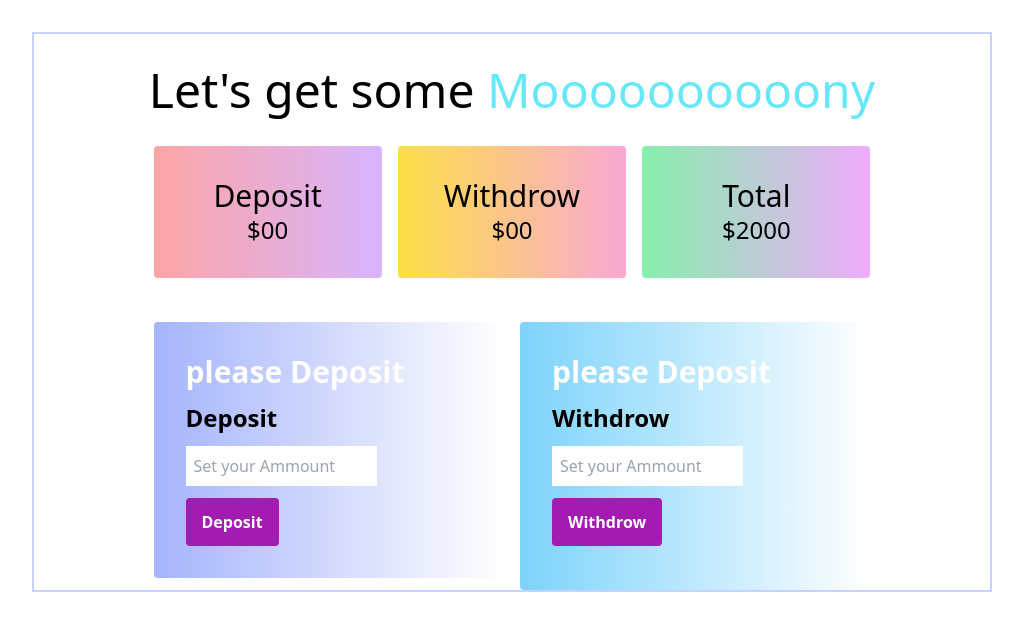
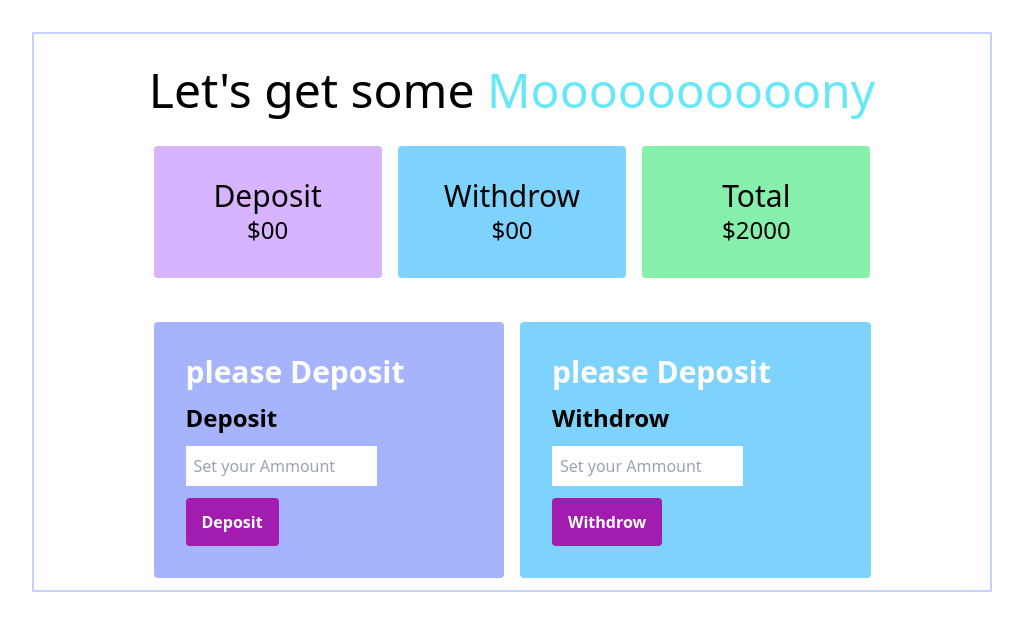
Before and after one commit to sibom007/baper-bank, a plain HTML site: page bank.html in a window 1280 px wide. Shown: the whole page, without its empty margins (128-1151 px from the left). Drawn offline with nearby package versions, Linux system fonts and the light colour scheme.

Commit message:
set colour

```diff
--- a/bank.html
+++ b/bank.html
@@ -12,15 +12,15 @@
  <main>
     <section>
        <div class="md:grid grid-cols-3 gap-4 w-9/12 mx-auto mt-8">
-         <div class="p-8 bg-gradient-to-r from-red-300 to-purple-300 text-center rounded mb-3">
+         <div class="p-8 bg-purple-300 text-center rounded mb-3">
             <h1 class="text-3xl">Deposit</h1>
             <h2 class="text-2xl">$<span id="setdepositvalue">00</span></h2>
          </div>
-         <div class="p-8 bg-gradient-to-r from-yellow-300 to-pink-300 text-center rounded mb-3">
+         <div class="p-8 bg-sky-300 text-center rounded mb-3">
             <h1 class="text-3xl">Withdrow</h1>
             <h2 class="text-2xl">$<span id="setwithdrow">00</span></h2>
          </div>
-         <div class="p-8 bg-gradient-to-r from-green-300 to-fuchsia-300 text-center rounded mb-3">
+         <div class="p-8 bg-green-300 text-center rounded mb-3">
             <h1 class="text-3xl">Total</h1>
             <h2 class="text-2xl">$<span id="balancetotal">2000</span></h2>
          </div>
@@ -28,13 +28,13 @@
     </section>
     <section>
         <div class="md:grid grid-cols-2 gap-4 w-9/12 mx-auto mt-8">
-            <div class="p-8 bg-gradient-to-r from-indigo-300 rounded mb-3">
+            <div class="p-8 bg-indigo-300 rounded mb-3">
                 <h1 class="font-bold text-white text-3xl">please Deposit</h1>
                <h1 class="text-2xl font-bold mt-3">Deposit</h1>
                <input class="mt-3 mb-3 w-8/12 p-2 block" type="text" name="" id="setdeposit" placeholder="Set your Ammount">
                <button id="btnsetammount" class="bg-fuchsia-700 hover:bg-violet-600 px-4 py-3 rounded font-bold text-white">Deposit</button>
             </div>
-            <div class="p-8 bg-gradient-to-r from-sky-300 rounded">
+            <div class="p-8 bg-sky-300 mb-3 rounded">
                 <h1 class="font-bold text-white text-3xl">please Deposit</h1>
                <h1 class="text-2xl font-bold mt-3">Withdrow</h1>
                <input class="mt-3 mb-3 w-8/12 p-2 block" type="text" name="" id="withdrowammoubt" placeholder="Set your Ammount">
```
